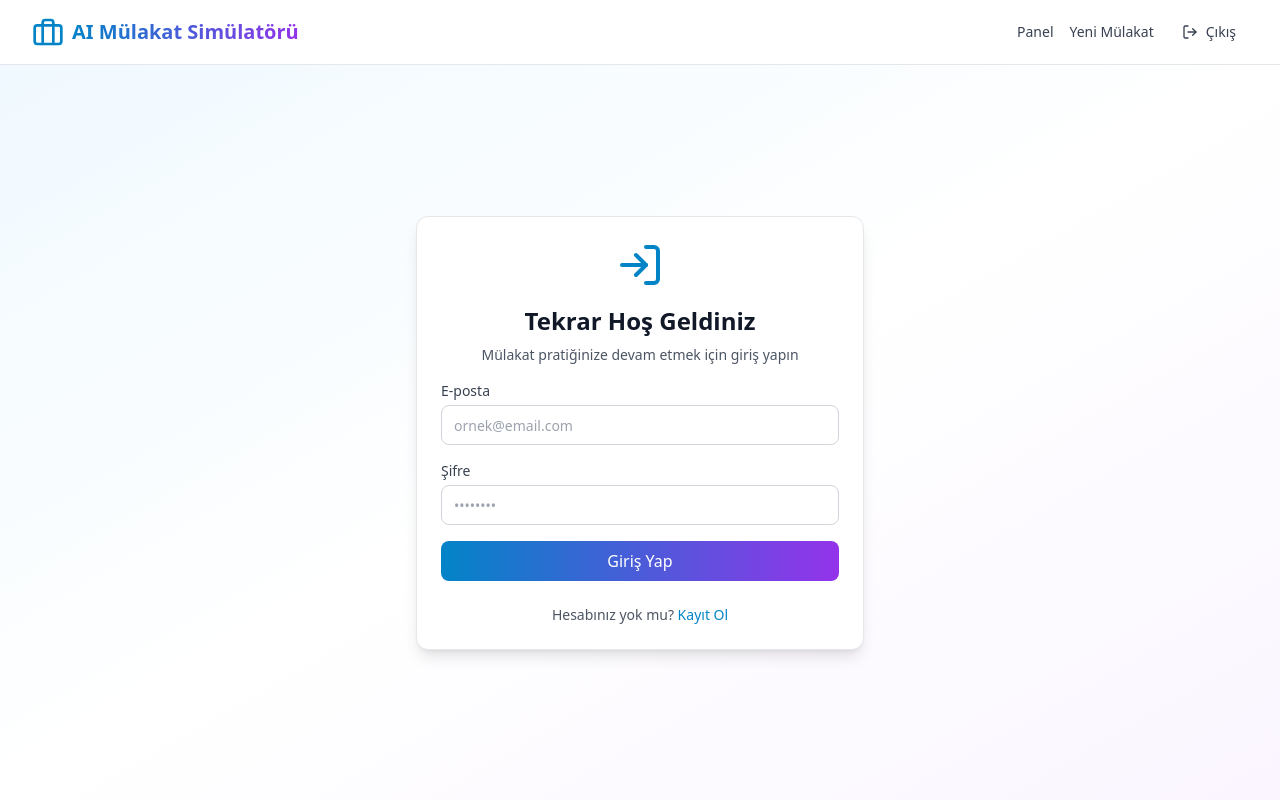
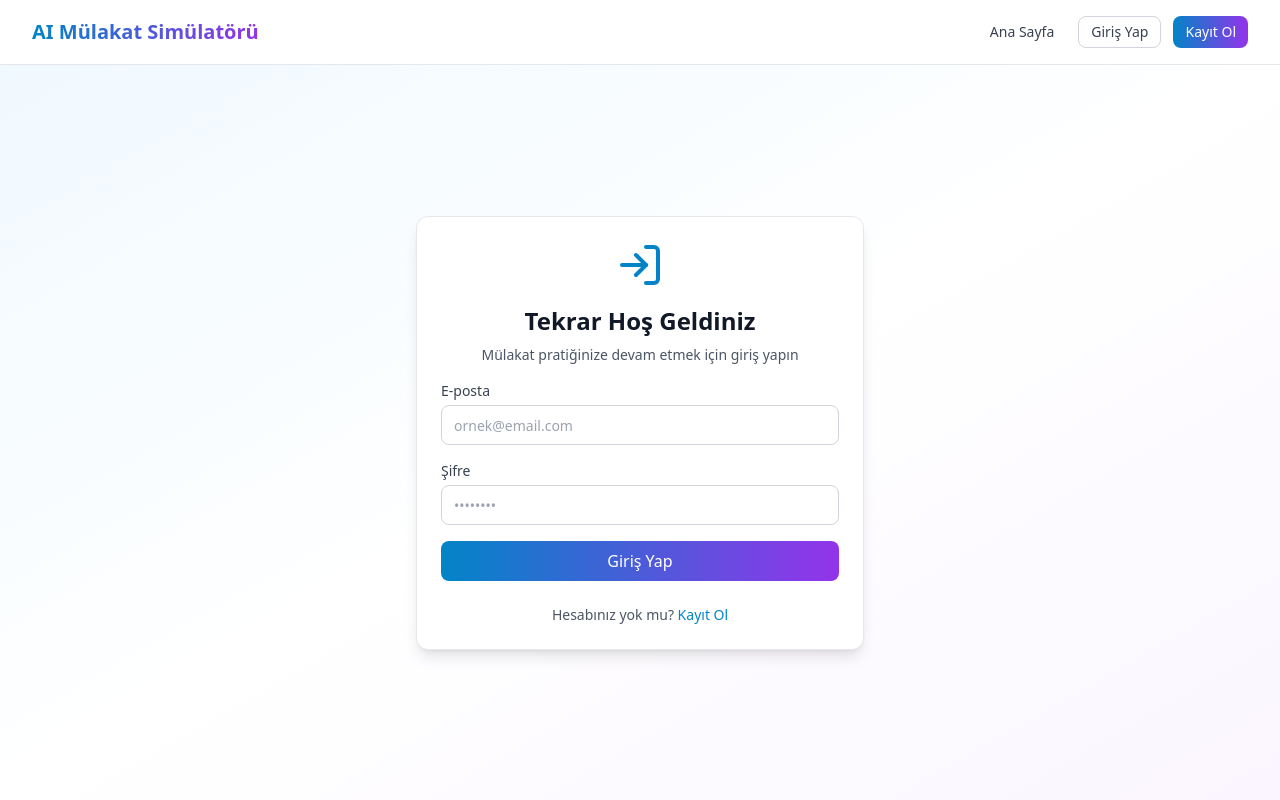
Before and after one commit to benmevic/ai-interview-web, a Next.js app: page /login in a window 1280 px wide. Shown: the top 800 px of the page. Built offline with nearby package versions, Linux system fonts and the light colour scheme; no server answers; sample sign-in values are in the browser's storage.

Commit message:
Update Navbar.tsx

```diff
--- a/components/Navbar.tsx
+++ b/components/Navbar.tsx
@@ -1,44 +1,66 @@
 'use client'
 
+import { useEffect, useState } from 'react'
 import Link from 'next/link'
-import { usePathname } from 'next/navigation'
+import { useRouter, usePathname } from 'next/navigation'
 import { Button } from '@/components/ui/Button'
-import { Briefcase, LogOut } from 'lucide-react'
-import { useState, useEffect } from 'react'
+import { LogOut } from 'lucide-react'
+import { supabase } from '@/lib/supabase'
 
 /**
- * Navigation bar component with authentication state
+ * Navigation bar component
  */
 export default function Navbar() {
+  const router = useRouter()
   const pathname = usePathname()
-  const [isLoggedIn, setIsLoggedIn] = useState(false)
+  const [user, setUser] = useState<any>(null)
 
   useEffect(() => {
-    // Check if user is logged in (check localStorage for session)
-    const session = localStorage.getItem('user_session')
-    setIsLoggedIn(!!session)
+    // Session kontrolü
+    const checkSession = async () => {
+      const { data: { session } } = await supabase. auth.getSession()
+      setUser(session?. user || null)
+    }
+
+    checkSession()
+
+    // Auth state değişikliklerini dinle
+    const { data: { subscription } } = supabase.auth.onAuthStateChange((_event, session) => {
+      setUser(session?.user || null)
+    })
+
+    return () => subscription. unsubscribe()
   }, [])
 
-  const handleLogout = () => {
-    localStorage.removeItem('user_session')
-    setIsLoggedIn(false)
-    window.location.href = '/'
+  const handleLogout = async () => {
+    await supabase.auth.signOut()
+    setUser(null)
+    router.push('/')
   }
 
   return (
-    <nav className="border-b border-gray-200 bg-white">
+    <nav className="border-b border-gray-200 bg-white shadow-sm">
       <div className="mx-auto max-w-7xl px-4 sm:px-6 lg:px-8">
         <div className="flex h-16 items-center justify-between">
-          <Link href="/" className="flex items-center space-x-2">
-            <Briefcase className="h-8 w-8 text-primary-600" />
+          {/* Logo */}
+          <Link href="/" className="flex items-center gap-2">
             <span className="text-xl font-bold bg-gradient-to-r from-primary-600 to-secondary-600 bg-clip-text text-transparent">
               AI Mülakat Simülatörü
             </span>
           </Link>
 
-          <div className="flex items-center space-x-4">
-            {isLoggedIn ? (
-              <>
+          {/* Navigation Links */}
+          <div className="flex items-center gap-6">
+            <Link
+              href="/"
+              className={`text-sm font-medium transition-colors hover:text-primary-600 ${
+                pathname === '/' ? 'text-primary-600' :  'text-gray-700'
+              }`}
+            >
+              Ana Sayfa
+            </Link>
+
+            {user && (
               <Link
                 href="/dashboard"
                 className={`text-sm font-medium transition-colors hover:text-primary-600 ${
@@ -47,15 +69,20 @@ export default function Navbar() {
               >
                 Panel
               </Link>
-                <Link
-                  href="/interview/new"
-                  className={`text-sm font-medium transition-colors hover:text-primary-600 ${
-                    pathname === '/interview/new' ? 'text-primary-600' : 'text-gray-700'
-                  }`}
+            )}
+
+            {/* Auth Buttons */}
+            <div className="flex items-center gap-3">
+              {user ? (
+                <>
+                  <span className="text-sm text-gray-600">
+                    {user.email?. split('@')[0]}
+                  </span>
+                  <Button
+                    variant="outline"
+                    size="sm"
+                    onClick={handleLogout}
                   >
-                  Yeni Mülakat
-                </Link>
-                <Button variant="ghost" size="sm" onClick={handleLogout}>
                     <LogOut className="mr-2 h-4 w-4" />
                     Çıkış
                   </Button>
@@ -63,18 +90,19 @@ export default function Navbar() {
               ) : (
                 <>
                   <Link href="/login">
-                  <Button variant="ghost" size="sm">
-                    Giriş
+                    <Button variant="outline" size="sm">
+                      Giriş Yap
                     </Button>
                   </Link>
                   <Link href="/register">
-                  <Button size="sm">Başlayın</Button>
+                    <Button size="sm">Kayıt Ol</Button>
                   </Link>
                 </>
               )}
             </div>
           </div>
         </div>
+      </div>
     </nav>
   )
 }
```
Lines whose indentation alone changed are shown as unchanged.
